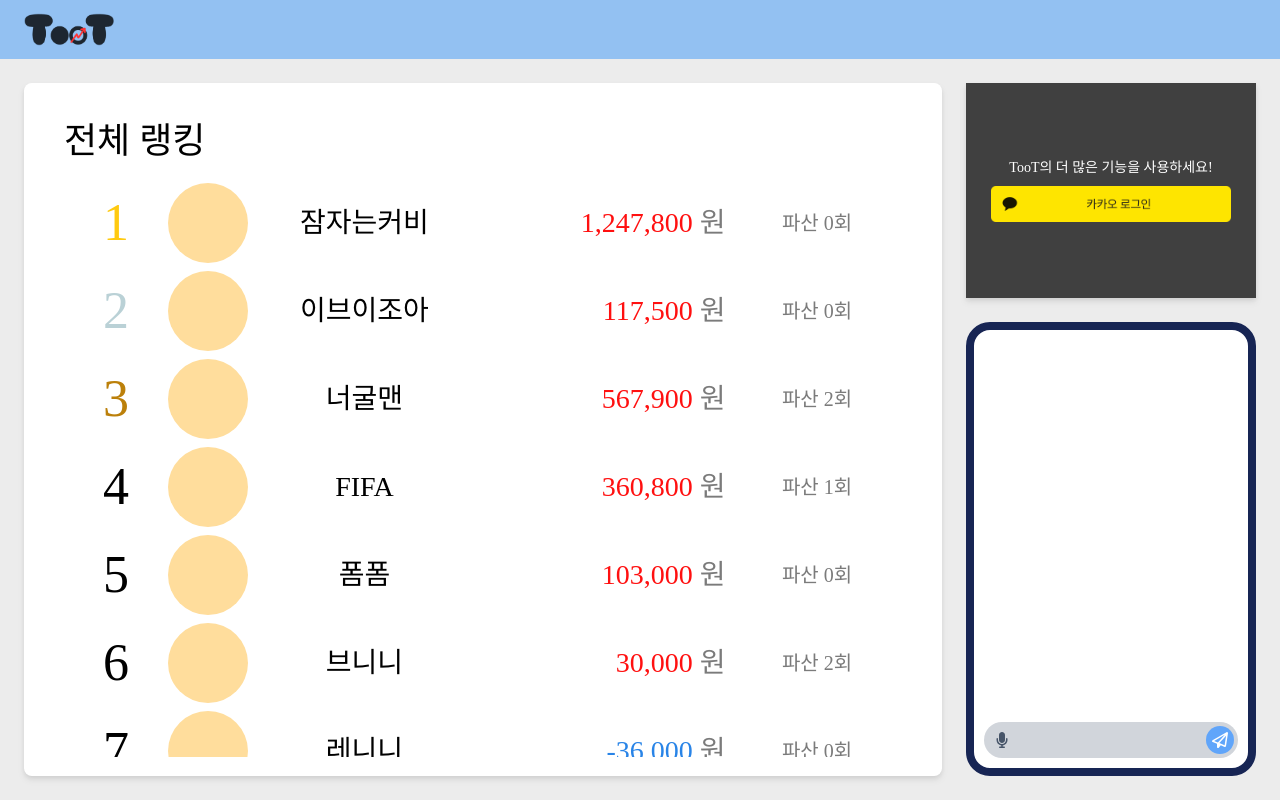
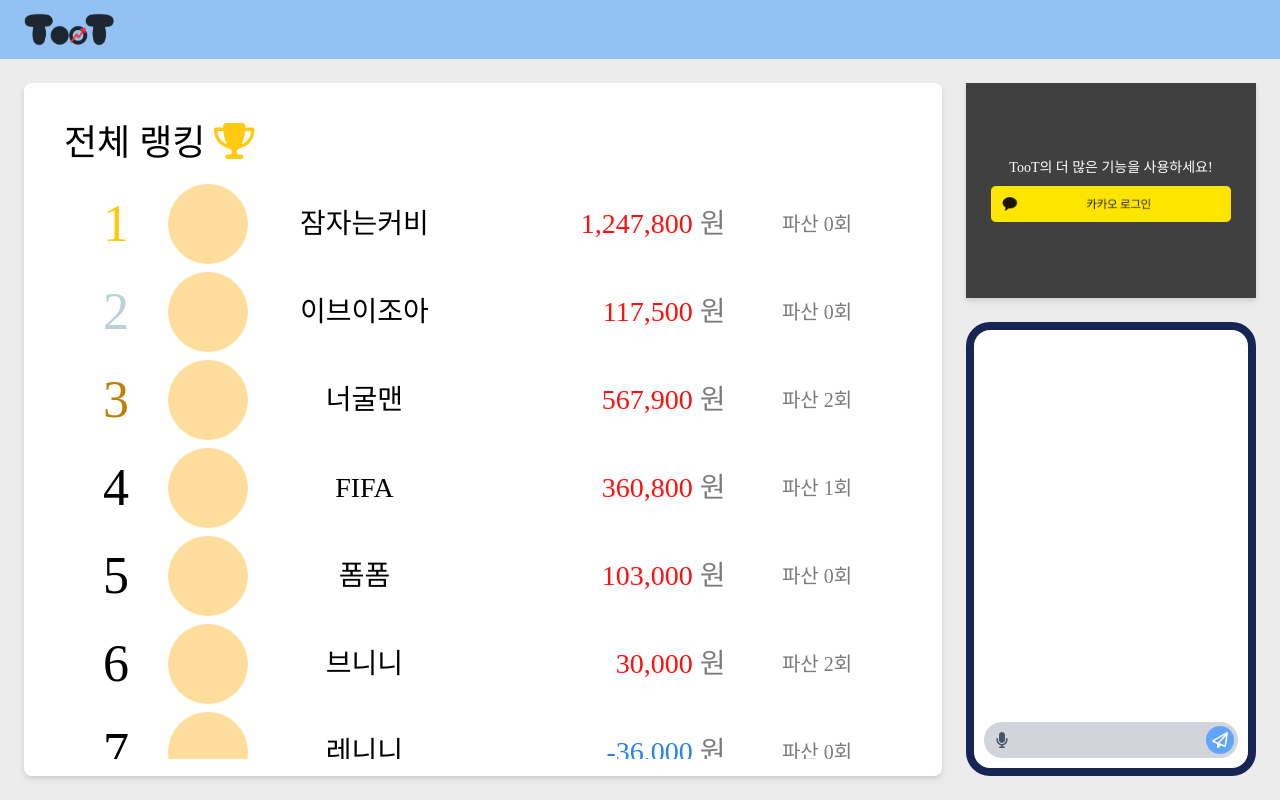
Before and after one commit to real-final/TooT, a React (Create React App) app in the folder frontend/: page /rank/total in a window 1280 px wide. Built offline with nearby package versions, Linux system fonts and the light colour scheme; a web font is replaced by a local one.

Commit message:
S09P22A709-159/feat: 랭킹 트로피 이모티콘 추가

```diff
--- a/frontend/src/components/ranking/RankingContainer.tsx
+++ b/frontend/src/components/ranking/RankingContainer.tsx
@@ -1,9 +1,11 @@
+import { FontAwesomeIcon } from "@fortawesome/react-fontawesome";
+import { faTrophy } from "@fortawesome/free-solid-svg-icons";
 import Ranking from "./Ranking";
 
 const RankingContainer = ({ title } : {size: string, title:string}) => {
   return(
     <div className="w-full h-full p-10 min-h-0">
-      <div className="text-[36px]">{title}</div>
+      <div className="text-[36px]">{title} <FontAwesomeIcon className="text-first" icon={faTrophy} /></div>
       <br></br>
       <div className="w-[95%] h-[95%] h-min-0">
         <Ranking size="big" />
```
